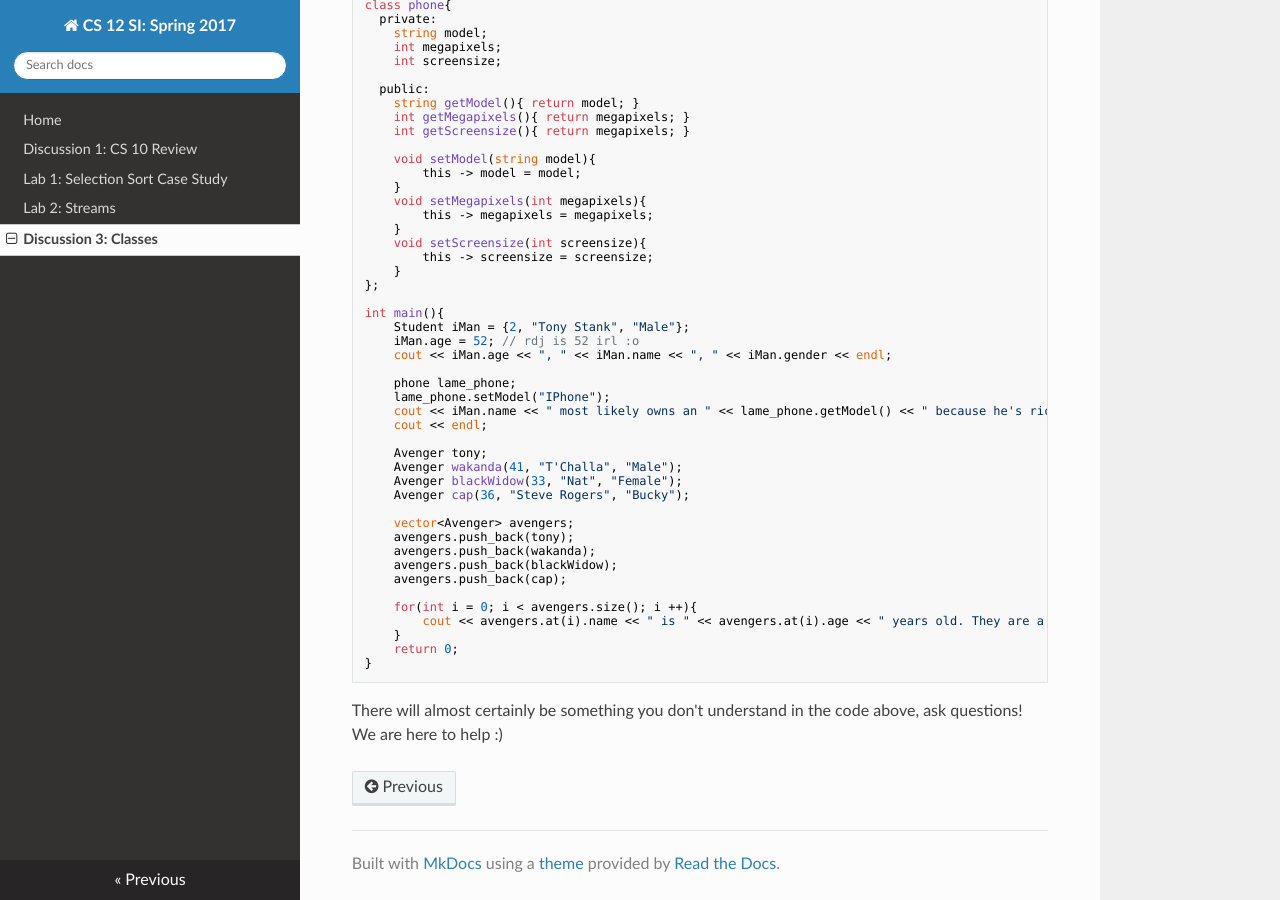
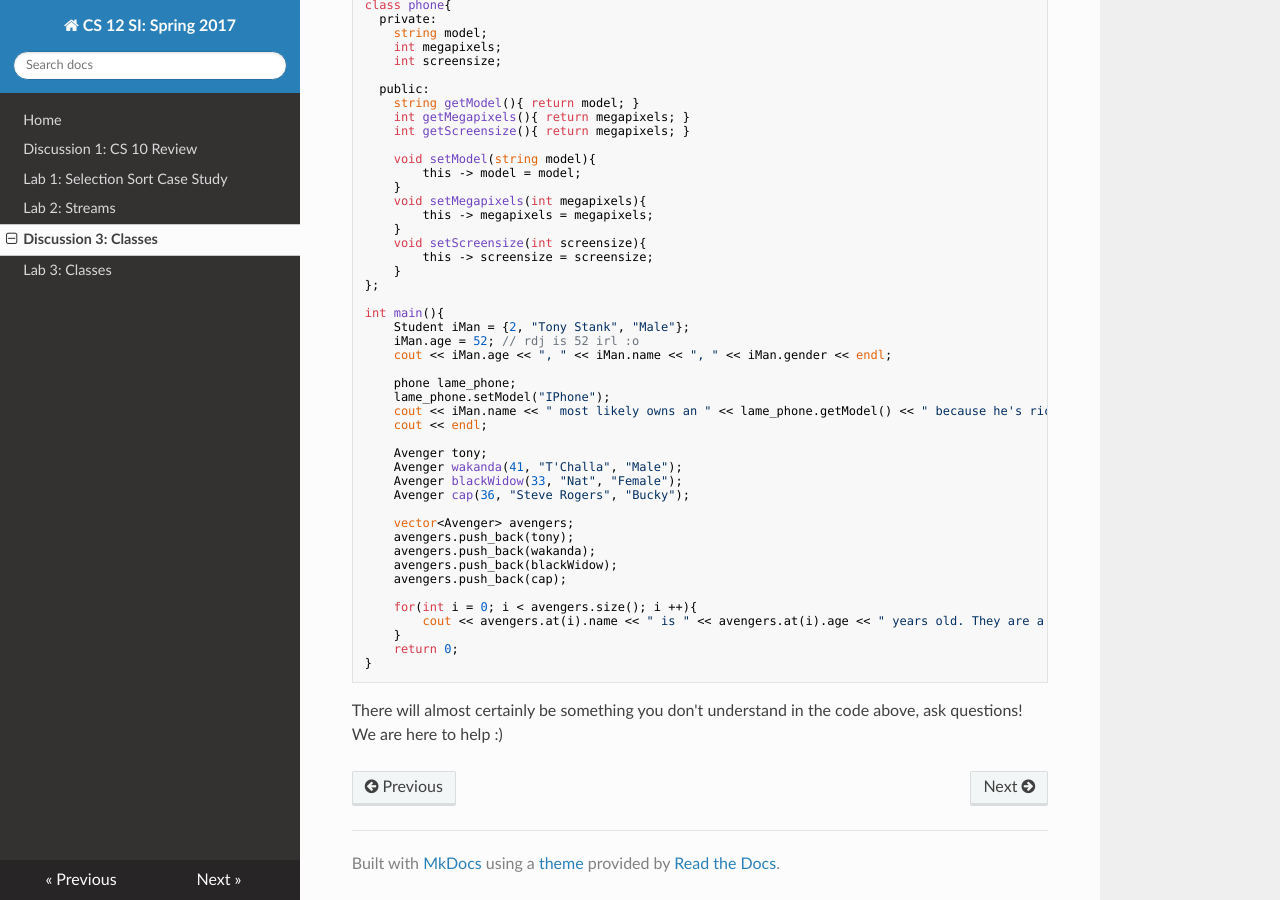
Before and after one commit to cs-si-ucr/cs12, an MkDocs documentation site: the page built from docs/dis03.md, in a window 1280 px wide and 900 px high, scrolled down 794 px. Built offline with MkDocs 1.6.1, drawn with Linux system fonts in a browser that asks for light colours; nearby versions of some CDN libraries; old or Windows-style settings are respelled for this version of MkDocs; some of the changed lines change nothing that is shown.

Commit message:
Woops, yml file again

```diff
--- a/mkdocs.yml
+++ b/mkdocs.yml
@@ -7,7 +7,7 @@
     - [lab02.md, "Lab 2: Streams"]
    # - [dis02_2.md, "Week 2 Dis 2: Merge Case Study"]
     - [dis03.md, "Discussion 3: Classes"]
-   # - [lab03.md, "Lab Week 3: Classes"]
+    - [lab03.md, "Lab 3: Classes"]
    # - [dis03_2.md, "Week 3 Dis 2: Binary Search Case Study"]
    # - [dis04_1.md, "Week 4 Dis 1: Classes, Part 2"]
    # - [lab04.md, "Lab Week 4: Classes, Part 2"]
```
